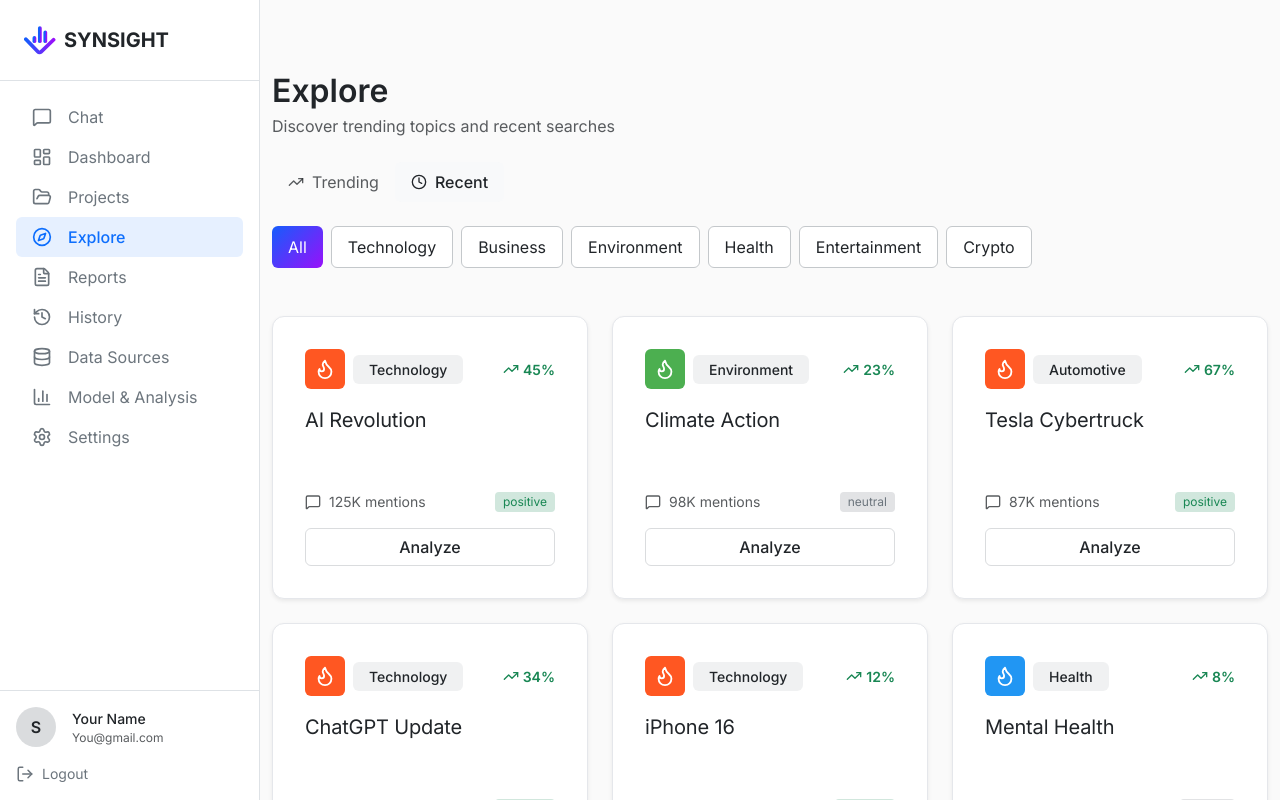
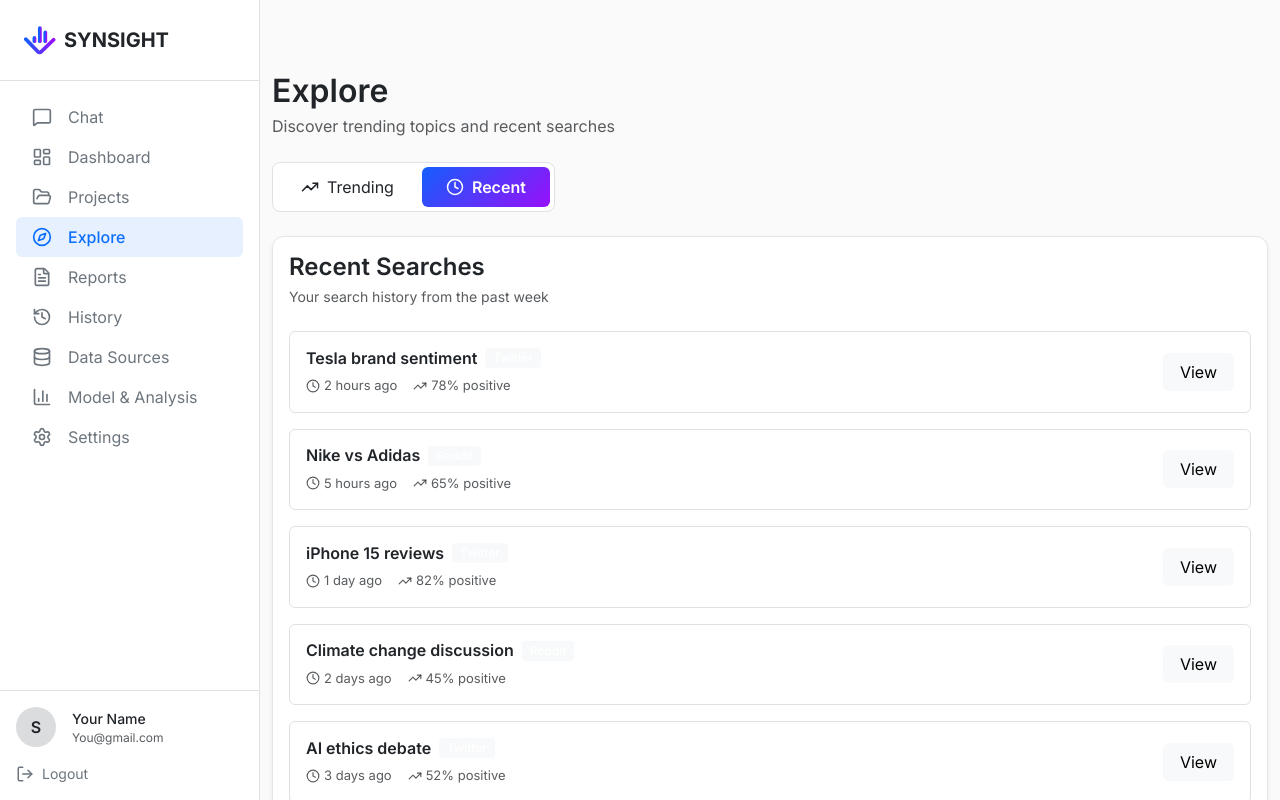
Before and after one commit to anish-aryal/SYNSIGHT, a React (Vite) app in the folder client/: page /explore in a window 1280 px wide. Both pictures are taken after a click on the link "Recent". Shown: the top 800 px of the page. Built offline with nearby package versions, Linux system fonts and the light colour scheme.

Commit message:
Explore Recent

```diff
--- a/client/src/pages/Explore/Explore.jsx
+++ b/client/src/pages/Explore/Explore.jsx
@@ -4,6 +4,8 @@ import ExploreHeader from './components/ExploreHeader';
 import FilterTabs from './components/FilterTabs';
 import CategoryButtons from './components/CategoryButtons';
 import TopicCard from './components/TopicCard';
+import RecentSearches from './components/RecentSearches';
+import SearchStats from './components/SearchStats';
 import './Explore.css';
 
 export default function Explore() {
@@ -87,6 +89,49 @@ export default function Explore() {
     }
   ];
 
+  const recentSearchesData = [
+    {
+      id: 1,
+      title: 'Tesla brand sentiment',
+      platform: 'Twitter',
+      timeAgo: '2 hours ago',
+      sentiment: 78,
+      sentimentLabel: 'positive'
+    },
+    {
+      id: 2,
+      title: 'Nike vs Adidas',
+      platform: 'Reddit',
+      timeAgo: '5 hours ago',
+      sentiment: 65,
+      sentimentLabel: 'positive'
+    },
+    {
+      id: 3,
+      title: 'iPhone 15 reviews',
+      platform: 'Twitter',
+      timeAgo: '1 day ago',
+      sentiment: 82,
+      sentimentLabel: 'positive'
+    },
+    {
+      id: 4,
+      title: 'Climate change discussion',
+      platform: 'Reddit',
+      timeAgo: '2 days ago',
+      sentiment: 45,
+      sentimentLabel: 'positive'
+    },
+    {
+      id: 5,
+      title: 'AI ethics debate',
+      platform: 'Twitter',
+      timeAgo: '3 days ago',
+      sentiment: 52,
+      sentimentLabel: 'positive'
+    }
+  ];
+
   const filteredTopics = activeCategory === 'all'
     ? allTopics
     : allTopics.filter(topic => topic.category.toLowerCase() === activeCategory.toLowerCase());
@@ -103,13 +148,16 @@ export default function Explore() {
               setActiveTab={setActiveTab}
             />
 
+            {activeTab === 'trending' ? (
+              <>
                 <CategoryButtons
                   categories={categories}
                   activeCategory={activeCategory}
                   setActiveCategory={setActiveCategory}
+
                 />
 
-            <Row className="g-4 mt-2">
+                <Row className="g-4">
                   {filteredTopics.length > 0 ? (
                     filteredTopics.map((topic) => (
                       <Col key={topic.id} xs={12} md={6} lg={4}>
@@ -124,6 +172,13 @@ export default function Explore() {
                     </Col>
                   )}
                 </Row>
+              </>
+            ) : (
+              <>
+                <RecentSearches searches={recentSearchesData} />
+                <SearchStats />
+              </>
+            )}
           </Col>
         </Row>
       </Container>
--- a/client/src/pages/Explore/components/CategoryButtons.jsx
+++ b/client/src/pages/Explore/components/CategoryButtons.jsx
@@ -3,14 +3,14 @@ import { Button } from 'reactstrap';
 
 export default function CategoryButtons({ categories, activeCategory, setActiveCategory }) {
   return (
-    <div className="d-flex flex-wrap gap-2 mb-4">
+    <div className="d-flex flex-wrap gap-2 mt-4 mb-4">
       {categories.map((category, index) => (
         <Button
           key={index}
-          className={`px-3 py-2 rounded-2 bg-white border border-secondary-subtle ${
+          className={`px-3 py-2 rounded-2 bg-white  ${
             activeCategory === category.toLowerCase()
-              ? 'gradient-primary text-white border-0'
-              : 'text-dark'
+              ? ' text-primary border border-primary'
+              : 'text-dark border-0'
           }`}
           onClick={() => setActiveCategory(category.toLowerCase())}
         >
--- a/client/src/pages/Explore/components/FilterTabs.jsx
+++ b/client/src/pages/Explore/components/FilterTabs.jsx
@@ -1,38 +1,90 @@
+// import React from 'react';
+// import { Nav, NavItem, NavLink } from 'reactstrap';
+// import { TrendingUp, Clock } from 'lucide-react';
+
+// export default function FilterTabs({ activeTab, setActiveTab }) {
+//   return (
+//     <Nav className="mb-4">
+//       <NavItem>
+//         <NavLink
+//           className={`d-flex align-items-center gap-2 px-3 py-2 rounded-2 border-0 ${
+//             activeTab === 'trending'
+//               ? 'bg-light text-dark fw-medium'
+//               : 'text-muted bg-transparent'
+//           }`}
+//           style={{ cursor: 'pointer' }}
+//           onClick={() => setActiveTab('trending')}
+//         >
+//           <TrendingUp size={16} />
+//           <span>Trending</span>
+//         </NavLink>
+//       </NavItem>
+//       <NavItem>
+//         <NavLink
+//           className={`d-flex align-items-center gap-2 px-3 py-2 rounded-2 border-0 ${
+//             activeTab === 'recent'
+//               ? 'bg-light text-dark fw-medium'
+//               : 'text-muted bg-transparent'
+//           }`}
+//           style={{ cursor: 'pointer' }}
+//           onClick={() => setActiveTab('recent')}
+//         >
+//           <Clock size={16} />
+//           <span>Recent</span>
+//         </NavLink>
+//       </NavItem>
+//     </Nav>
+//   );
+// }
 import React from 'react';
 import { Nav, NavItem, NavLink } from 'reactstrap';
 import { TrendingUp, Clock } from 'lucide-react';
 
 export default function FilterTabs({ activeTab, setActiveTab }) {
   return (
-    <Nav className="mb-4">
+    <div className="mb-4">
+      <div className="p-1 bg-white rounded-3 d-inline-flex border">
+        <Nav className="gap-1">
           <NavItem>
             <NavLink
-          className={`d-flex align-items-center gap-2 px-3 py-2 rounded-2 border-0 ${
+              className={`d-flex align-items-center gap-2 px-4 py-2 rounded-2 border-0 ${
                 activeTab === 'trending'
-              ? 'bg-light text-dark fw-medium'
-              : 'text-muted bg-transparent'
+                  ? 'gradient-primary text-white fw-semibold'
+                  : 'text-dark bg-transparent'
               }`}
-          style={{ cursor: 'pointer' }}
+              style={{
+                cursor: 'pointer',
+                transition: 'all 0.2s ease',
+                minWidth: '120px',
+                justifyContent: 'center'
+              }}
               onClick={() => setActiveTab('trending')}
             >
-          <TrendingUp size={16} />
+              <TrendingUp size={18} />
               <span>Trending</span>
             </NavLink>
           </NavItem>
           <NavItem>
             <NavLink
-          className={`d-flex align-items-center gap-2 px-3 py-2 rounded-2 border-0 ${
+              className={`d-flex align-items-center gap-2 px-4 py-2 rounded-2 border-0 ${
                 activeTab === 'recent'
-              ? 'bg-light text-dark fw-medium'
-              : 'text-muted bg-transparent'
+                  ? 'gradient-primary text-white fw-semibold'
+                  : 'text-dark bg-transparent'
               }`}
-          style={{ cursor: 'pointer' }}
+              style={{
+                cursor: 'pointer',
+                transition: 'all 0.2s ease',
+                minWidth: '120px',
+                justifyContent: 'center'
+              }}
               onClick={() => setActiveTab('recent')}
             >
-          <Clock size={16} />
+              <Clock size={18} />
               <span>Recent</span>
             </NavLink>
           </NavItem>
         </Nav>
+      </div>
+    </div>
   );
 }
--- /dev/null
+++ b/client/src/pages/Explore/components/RecentSearches.jsx
@@ -0,0 +1,49 @@
+import React from 'react';
+import { Card, CardBody, Badge, Button } from 'reactstrap';
+import { Clock, TrendingUp } from 'lucide-react';
+
+export default function RecentSearches({ searches }) {
+  return (
+    <Card className="border-1 shadow-sm mt-4">
+      <CardBody>
+        <div className="mb-4">
+          <h4 className="fw-semibold mb-1">Recent Searches</h4>
+          <p className="text-muted mb-0" style={{ fontSize: '14px' }}>
+            Your search history from the past week
+          </p>
+        </div>
+
+        <div className="d-flex flex-column gap-3">
+          {searches.map((search) => (
+            <div
+              key={search.id}
+              className="d-flex justify-content-between align-items-center p-3 border rounded-2"
+            >
+              <div className="flex-grow-1">
+                <div className="d-flex align-items-center gap-2 mb-2">
+                  <h6 className="mb-0 fw-semibold">{search.title}</h6>
+                  <Badge color="light" className="px-2 py-1">
+                    {search.platform}
+                  </Badge>
+                </div>
+                <div className="d-flex align-items-center gap-3 text-muted" style={{ fontSize: '13px' }}>
+                  <span className="d-flex align-items-center gap-1">
+                    <Clock size={14} />
+                    {search.timeAgo}
+                  </span>
+                  <span className="d-flex align-items-center gap-1">
+                    <TrendingUp size={14} />
+                    {search.sentiment}% positive
+                  </span>
+                </div>
+              </div>
+              <Button color="light" className="border-1 px-3">
+                View
+              </Button>
+            </div>
+          ))}
+        </div>
+      </CardBody>
+    </Card>
+  );
+}
--- /dev/null
+++ b/client/src/pages/Explore/components/SearchStats.jsx
@@ -0,0 +1,60 @@
+import React from 'react';
+import { Card, CardBody, Row, Col } from 'reactstrap';
+import { Search, Clock, TrendingUp } from 'lucide-react';
+
+export default function SearchStats() {
+  const stats = [
+    {
+      id: 1,
+      label: 'Total Searches',
+      value: '248',
+      icon: Search,
+      iconColor: '#2196F3'
+    },
+    {
+      id: 2,
+      label: 'This Week',
+      value: '42',
+      icon: Clock,
+      iconColor: '#9C27B0'
+    },
+    {
+      id: 3,
+      label: 'Avg. Sentiment',
+      value: '64%',
+      icon: TrendingUp,
+      iconColor: '#4CAF50'
+    }
+  ];
+
+  return (
+    <Row className="g-4 mt-2">
+      {stats.map((stat) => (
+        <Col key={stat.id} xs={12} md={4}>
+          <Card className="border-1 shadow-sm">
+            <CardBody>
+              <div className="d-flex justify-content-between align-items-start">
+                <div>
+                  <p className="text-muted mb-2" style={{ fontSize: '14px' }}>
+                    {stat.label}
+                  </p>
+                  <h2 className="fw-bold mb-0">{stat.value}</h2>
+                </div>
+                <div
+                  className="rounded-circle d-flex align-items-center justify-content-center"
+                  style={{
+                    width: '48px',
+                    height: '48px',
+                    backgroundColor: `${stat.iconColor}20`
+                  }}
+                >
+                  <stat.icon size={24} color={stat.iconColor} />
+                </div>
+              </div>
+            </CardBody>
+          </Card>
+        </Col>
+      ))}
+    </Row>
+  );
+}
```
Lines whose indentation alone changed are shown as unchanged.
